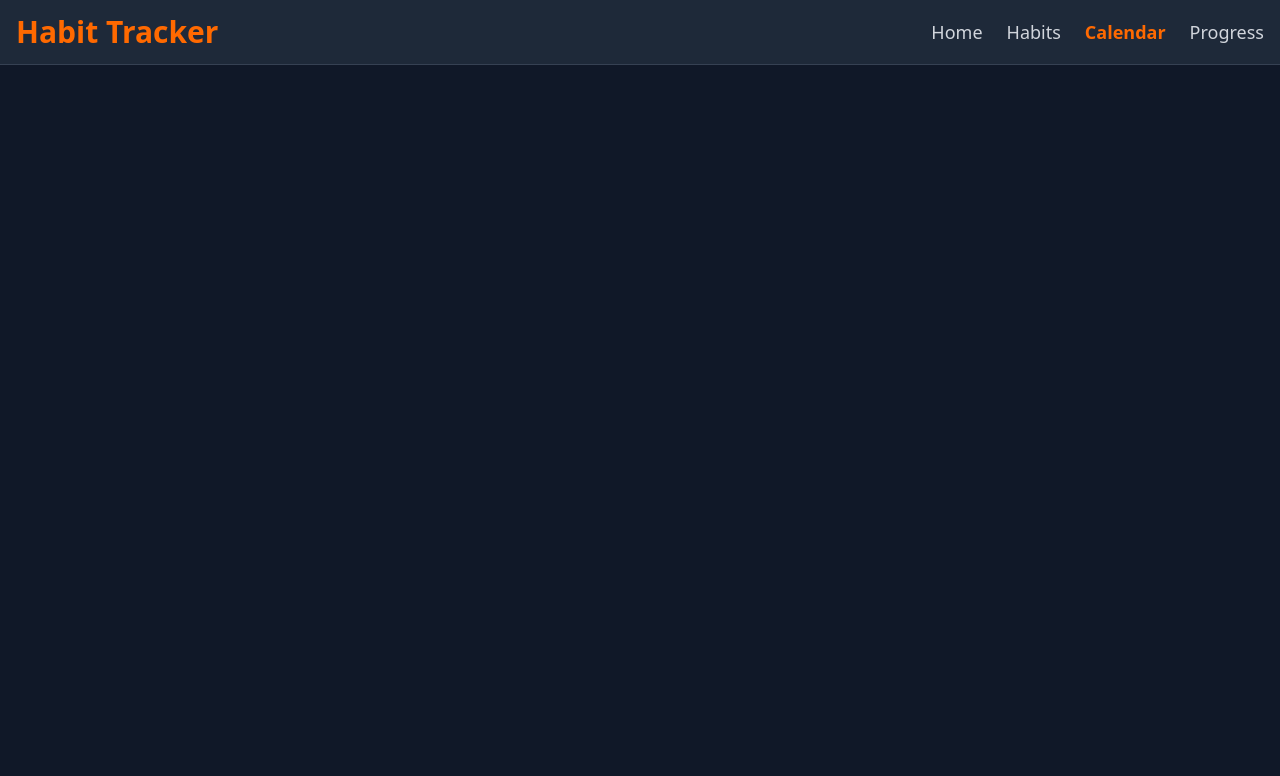
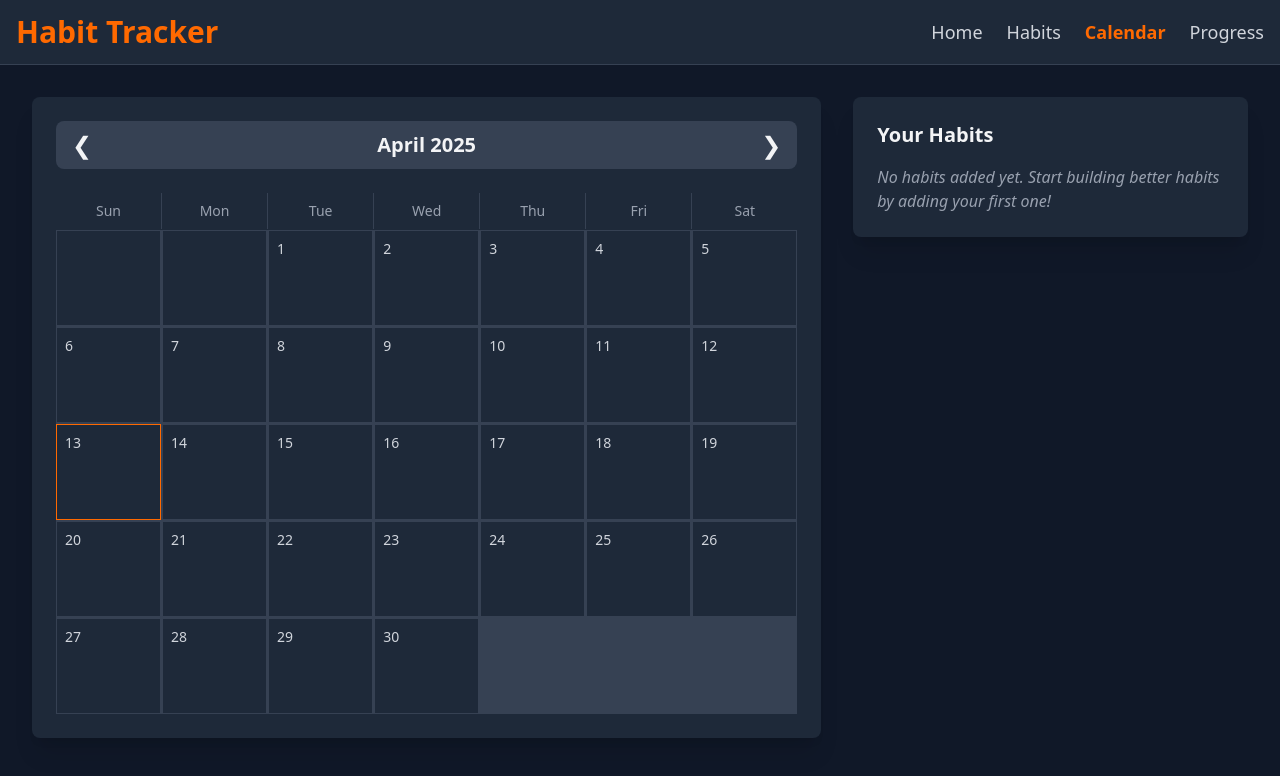
Before and after one commit to Rida-Lad/Habit_Tracker_App_V2, a React (Vite) app: page /calendar in a window 1280 px wide. Shown: the top 776 px of the page. Built offline with nearby package versions, Linux system fonts and the light colour scheme.

Commit message:
Enhance Calendar component layout and styling; import Calendar in App component

```diff
--- a/src/App.jsx
+++ b/src/App.jsx
@@ -4,7 +4,7 @@ import { BrowserRouter as Router, Routes, Route } from "react-router-dom";
 import Navbar from "./components/Navbar";
 import Home from "./components/Home";
 import Habits from "./components/Habits";
-// import Calendar from "./components/Calendar";
+import Calendar from "./components/Calendar";
 // import Progress from "./components/Progress";
 import Test from "./components/Test";
 
@@ -36,8 +36,8 @@ const App = () => {
           <Route path="/" element={<Home />} />
           <Route path="/habits" element={<Habits />} />
           <Route path="/test" element={<Test />} />
-          {/*(<Route path="/calendar" element={<Calendar />} />
-          <Route path="/progress" element={<Progress />} /> */}
+          <Route path="/calendar" element={<Calendar />} />
+          {/*<Route path="/progress" element={<Progress />} /> */}
         </Routes>
       </div>
     </Router>
--- a/src/components/Calendar.jsx
+++ b/src/components/Calendar.jsx
@@ -1,5 +1,4 @@
 import React, { useState, useEffect } from "react";
-import "./Calendar.css";
 
 const HabitsCalendar = () => {
   const [habits, setHabits] = useState([]);
@@ -56,7 +55,7 @@ const HabitsCalendar = () => {
     const daysInMonth = getDaysInMonth(date.year, date.month);
 
     const days = Array.from({ length: firstDay }, (_, i) => (
-      <div key={`empty-${i}`} className="calendar-day empty"></div>
+      <div key={`empty-${i}`} className="h-24 p-2 border border-gray-700 bg-gray-800"></div>
     ));
 
     for (let day = 1; day <= daysInMonth; day++) {
@@ -74,15 +73,17 @@ const HabitsCalendar = () => {
       days.push(
         <div
           key={`day-${day}`}
-          className={`calendar-day ${habitsForDay.length ? "has-habits" : ""} ${isToday(day) ? "today" : ""}`}
+          className={`h-24 p-2 border ${
+            isToday(day) ? "border-orange-500" : "border-gray-700"
+          } bg-gray-800 relative hover:bg-gray-700 transition-colors`}
         >
-          <div className="day-number">{day}</div>
+          <div className="text-gray-300 text-sm">{day}</div>
           {habitsForDay.length > 0 && (
-            <div className="habit-indicators">
+            <div className="flex flex-wrap gap-1 mt-1">
               {habitsForDay.map((habit, index) => (
                 <div
                   key={`${day}-${habit.habitName}-${index}`}
-                  className="habit-indicator"
+                  className="w-4 h-4 rounded-full text-xs flex items-center justify-center font-bold"
                   style={{ backgroundColor: getColorForHabit(habit.habitName) }}
                   title={habit.habitName}
                 >
@@ -105,37 +106,60 @@ const HabitsCalendar = () => {
   };
 
   return (
-    <div className="habits-calendar-container">
-      <div className="habits-calendar">
-        <div className="calendar-header">
-          <button onClick={() => changeMonth(-1)} type="button">❮</button>
-          <h2>{getCurrentMonthDisplay()}</h2>
-          <button onClick={() => changeMonth(1)} type="button">❯</button>
+    <div className="flex flex-col md:flex-row gap-8 p-8 bg-gray-900 min-h-screen text-gray-100">
+      <div className="md:w-2/3">
+        <div className="bg-gray-800 rounded-lg shadow-xl p-6">
+          <div className="flex justify-between items-center mb-6 px-4 py-2 bg-gray-700 rounded-lg">
+            <button
+              onClick={() => changeMonth(-1)}
+              className="text-2xl hover:text-orange-500 transition-colors"
+            >
+              ❮
+            </button>
+            <h2 className="text-xl font-semibold">{getCurrentMonthDisplay()}</h2>
+            <button
+              onClick={() => changeMonth(1)}
+              className="text-2xl hover:text-orange-500 transition-colors"
+            >
+              ❯
+            </button>
           </div>
-        <div className="calendar-weekdays">
+
+          <div className="grid grid-cols-7 gap-px bg-gray-700">
             {["Sun", "Mon", "Tue", "Wed", "Thu", "Fri", "Sat"].map((day) => (
-            <div key={day} className="calendar-weekday">{day}</div>
+              <div key={day} className="text-center py-2 bg-gray-800 text-gray-400 text-sm">
+                {day}
+              </div>
             ))}
           </div>
-        <div className="calendar-grid">{renderCalendar()}</div>
+
+          <div className="grid grid-cols-7 gap-px bg-gray-700 mt-px">
+            {renderCalendar()}
           </div>
-      <div className="habits-legend">
-        <h3>Your Habits</h3>
+        </div>
+      </div>
+
+      <div className="md:w-1/3">
+        <div className="bg-gray-800 p-6 rounded-lg shadow-xl h-fit">
+          <h3 className="text-xl font-semibold mb-4">Your Habits</h3>
           {habits.length > 0 ? (
-          habits.map((habit, index) => (
-            <div key={`legend-${habit.habitName}-${index}`} className="habit-legend-item">
+            <div className="space-y-3">
+              {habits.map((habit, index) => (
+                <div key={`legend-${habit.habitName}-${index}`} className="flex items-center gap-2">
                   <div
-                className="habit-legend-dot"
+                    className="w-4 h-4 rounded-full"
                     style={{ backgroundColor: getColorForHabit(habit.habitName) }}
                   ></div>
-              <span className="habit-legend-name">{habit.habitName}</span>
+                  <span className="text-gray-300">{habit.habitName}</span>
                 </div>
-          ))
+              ))}
+            </div>
           ) : (
-          <div className="no-habits-message">
+            <div className="text-gray-400 italic">
               No habits added yet. Start building better habits by adding your first one!
             </div>
           )}
+        </div>
       </div>
     </div>
   );
```
Lines whose indentation alone changed are shown as unchanged.
